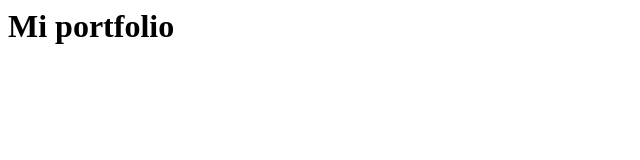
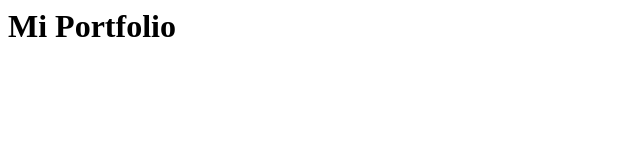
Before and after one commit to J31C/Yo-Programo---FrontEnd, a plain HTML site: page index.html in a window 1280 px wide. Shown: the full height of the page, 0-640 px from the left. Drawn offline with Linux system fonts and the light colour scheme.

Commit message:
Update index.html

```diff
--- a/index.html
+++ b/index.html
@@ -1,3 +1,3 @@
-<h1>Mi portfolio
+<h1>Mi Portfolio
 
 <h1>
```
